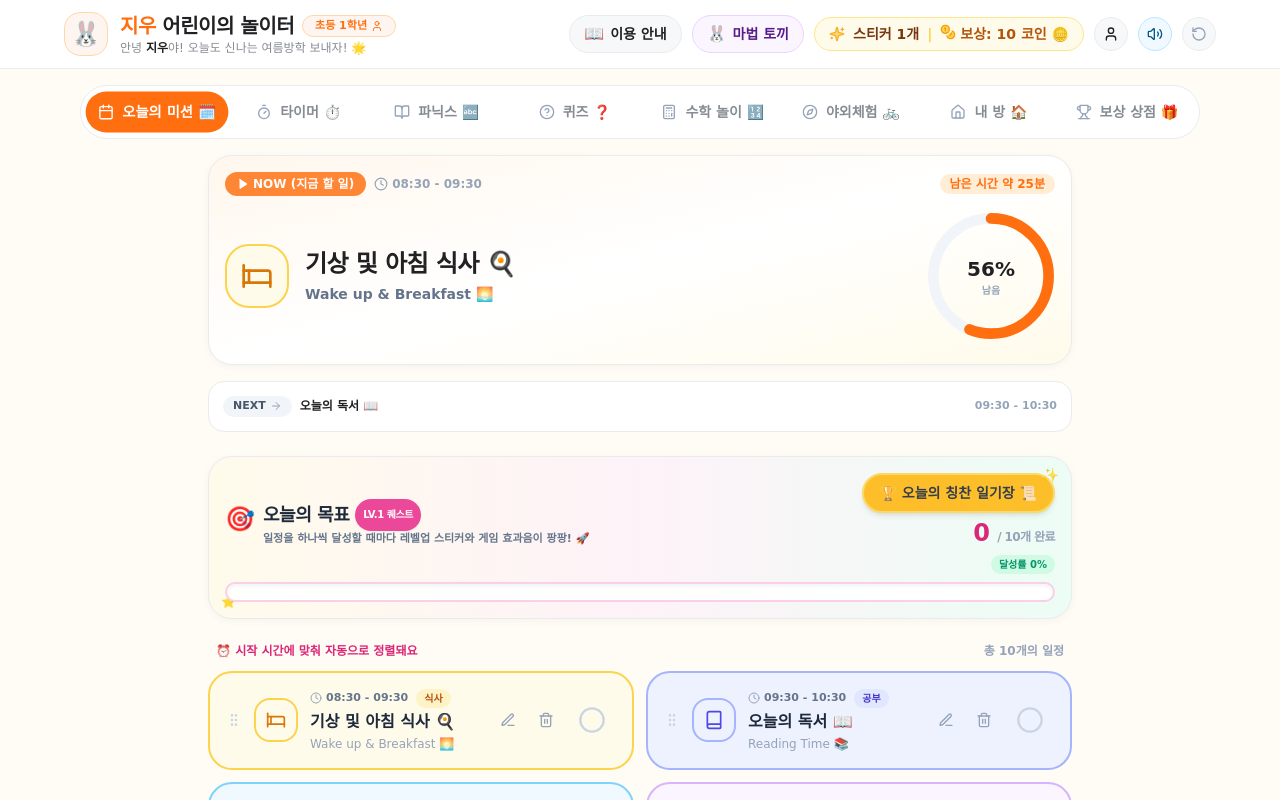
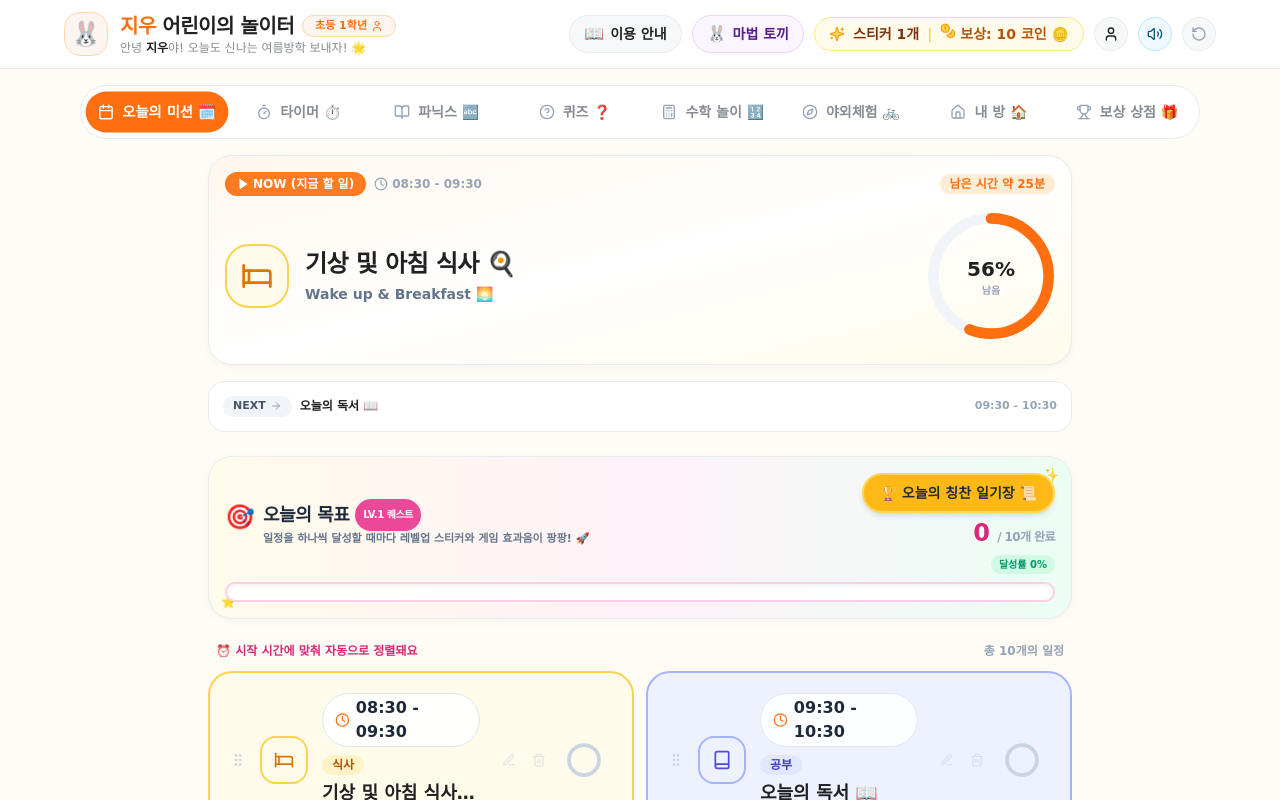
Before and after one commit to MrHan897/kids-vacation-english, a React (Vite) app: page / in a window 1280 px wide. Shown: the top 800 px of the page. Built offline with nearby package versions, Linux system fonts and the light colour scheme; a web font is replaced by a local one.

Commit message:
feat: upgrade TimeSlot cards with high-visibility Time Badges and 1.5x enlarged check button

```diff
--- a/src/components/timetable/TimeSlot.tsx
+++ b/src/components/timetable/TimeSlot.tsx
@@ -110,13 +110,13 @@ export const TimeSlot: React.FC<TimeSlotProps> = ({
       onDragOver={(e) => onDragOver(e as unknown as React.DragEvent, index)}
       onDrop={(e) => onDrop(e as unknown as React.DragEvent, index)}
       data-testid="timetable-slot"
-      className={`p-4 rounded-3xl border-2 transition-all group relative flex items-center justify-between ${
+      className={`p-4 sm:p-5 rounded-[24px] border-2 transition-all group relative flex items-center justify-between gap-3 ${
         item.completed
-          ? 'bg-emerald-50/70 border-emerald-200 opacity-80 shadow-sm'
+          ? 'bg-emerald-50/80 border-emerald-300 opacity-85 shadow-2xs'
           : `${iconStyle.bg} ${iconStyle.border} hover:shadow-md`
       }`}
     >
-      <div className="flex items-center gap-3 flex-1 min-w-0 pr-2">
+      <div className="flex items-center gap-3.5 flex-1 min-w-0 pr-1">
         {/* Drag Handle */}
         <div className="cursor-grab active:cursor-grabbing text-slate-300 hover:text-slate-500 transition-colors hidden sm:block">
           <GripVertical className="w-4 h-4" />
@@ -125,7 +125,7 @@ export const TimeSlot: React.FC<TimeSlotProps> = ({
         {/* Category Icon */}
         <div
           data-testid={`activity-icon-${item.icon || 'book'}`}
-          className={`w-11 h-11 rounded-2xl flex items-center justify-center font-bold shrink-0 ${
+          className={`w-12 h-12 rounded-2xl flex items-center justify-center font-bold shrink-0 ${
             item.completed ? 'bg-emerald-200 text-emerald-800' : `${iconStyle.bg} ${iconStyle.color} ${iconStyle.border} border-2`
           }`}
         >
@@ -133,34 +133,35 @@ export const TimeSlot: React.FC<TimeSlotProps> = ({
         </div>
 
         {/* Content Details */}
-        <div className="flex-1 min-w-0">
+        <div className="flex-1 min-w-0 space-y-1">
+          {/* High Visibility Time Badge (Min 16px Bold) */}
           <div className="flex items-center gap-2 flex-wrap">
-            <span className="text-[11px] font-bold text-slate-500 flex items-center gap-1">
-              <Clock className="w-3 h-3 text-slate-400" />
+            <span className="text-base font-black text-slate-800 bg-white/90 border border-slate-200 px-3 py-0.5 rounded-full shadow-2xs flex items-center gap-1.5">
+              <Clock className="w-4 h-4 text-[#ff6f0f]" />
               {displayTime}
             </span>
-            <span className={`text-[10px] font-extrabold px-2 py-0.5 rounded-full ${iconStyle.badge}`}>
+            <span className={`text-xs font-extrabold px-2.5 py-0.5 rounded-full ${iconStyle.badge}`}>
               {categoryStyle.label}
             </span>
           </div>
 
           <h3
-            className={`font-extrabold text-sm sm:text-base leading-tight mt-0.5 truncate ${
-              item.completed ? 'line-through text-slate-400' : 'text-slate-800'
+            className={`font-black text-base sm:text-lg leading-tight truncate ${
+              item.completed ? 'line-through text-slate-400' : 'text-[#212124]'
             }`}
           >
             {item.title}
           </h3>
 
           {item.notes && (
-            <p className="text-xs text-slate-400 truncate mt-0.5 font-medium">{item.notes}</p>
+            <p className="text-xs text-slate-500 truncate font-semibold">{item.notes}</p>
           )}
         </div>
       </div>
 
       {/* Action Controls */}
-      <div className="flex items-center gap-1.5 shrink-0">
-        {/* Edit Button */}
+      <div className="flex items-center gap-1 shrink-0">
+        {/* Edit Button (Subtle & De-emphasized) */}
         <button
           type="button"
           data-testid="edit-slot-btn"
@@ -169,13 +170,13 @@ export const TimeSlot: React.FC<TimeSlotProps> = ({
             playSound('click');
             onEdit(item);
           }}
-          className="p-2 text-slate-400 hover:text-sky-600 hover:bg-sky-100/60 rounded-xl transition-all"
+          className="p-1.5 text-slate-300 hover:text-sky-600 hover:bg-sky-50 rounded-xl transition-all opacity-60 hover:opacity-100"
           title="일정 수정"
         >
-          <Edit3 className="w-4 h-4" />
+          <Edit3 className="w-3.5 h-3.5" />
         </button>
 
-        {/* Delete Button */}
+        {/* Delete Button (Subtle & De-emphasized) */}
         <button
           type="button"
           data-testid="delete-slot-btn"
@@ -184,13 +185,13 @@ export const TimeSlot: React.FC<TimeSlotProps> = ({
             playSound('click');
             onDelete(item.id);
           }}
-          className="p-2 text-slate-400 hover:text-rose-600 hover:bg-rose-100/60 rounded-xl transition-all"
+          className="p-1.5 text-slate-300 hover:text-rose-600 hover:bg-rose-50 rounded-xl transition-all opacity-60 hover:opacity-100"
           title="일정 삭제"
         >
-          <Trash2 className="w-4 h-4" />
+          <Trash2 className="w-3.5 h-3.5" />
         </button>
 
-        {/* Complete Toggle Button (64px Touch Target) */}
+        {/* 1.5x Enlarged Check Circle Toggle Button (36px+ Touch Icon) */}
         <button
           type="button"
           data-testid="complete-activity-btn"
@@ -198,13 +199,13 @@ export const TimeSlot: React.FC<TimeSlotProps> = ({
             e.stopPropagation();
             onToggleComplete(item.id);
           }}
-          className="w-12 h-12 flex items-center justify-center rounded-2xl p-2 transition-all active:scale-90 select-none hover:bg-slate-100/80"
+          className="w-14 h-14 flex items-center justify-center rounded-full transition-all active:scale-90 select-none hover:bg-slate-100/80"
           title={item.completed ? '미완료로 표시' : '완료로 표시'}
         >
           {item.completed ? (
-            <CheckCircle2 className="w-7 h-7 text-emerald-500 fill-emerald-100" />
+            <CheckCircle2 className="w-9 h-9 text-emerald-500 fill-emerald-100 stroke-[2.5]" />
           ) : (
-            <Circle className="w-7 h-7 text-slate-300 hover:text-slate-500" />
+            <Circle className="w-9 h-9 text-slate-300 hover:text-slate-500 stroke-[2.5]" />
           )}
         </button>
       </div>
```
